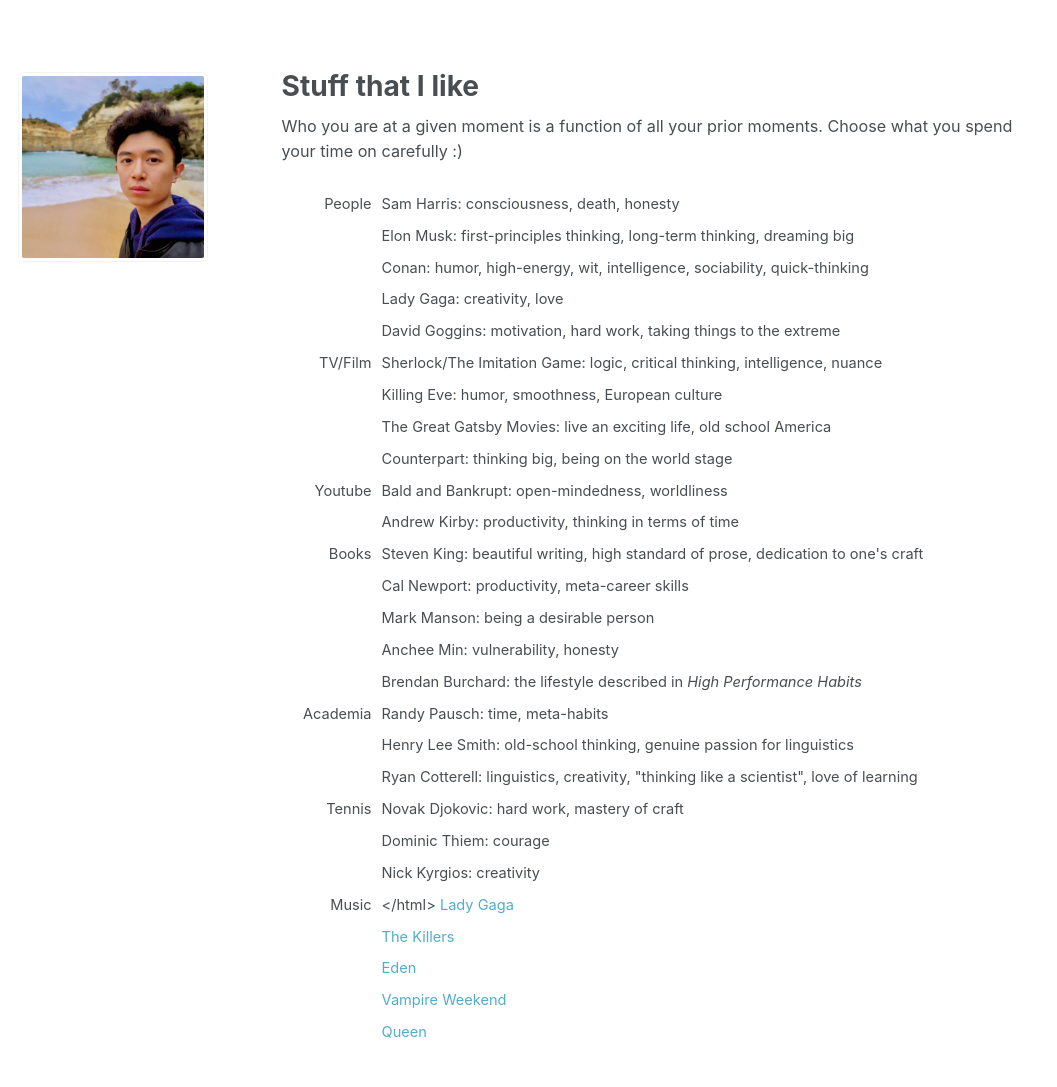
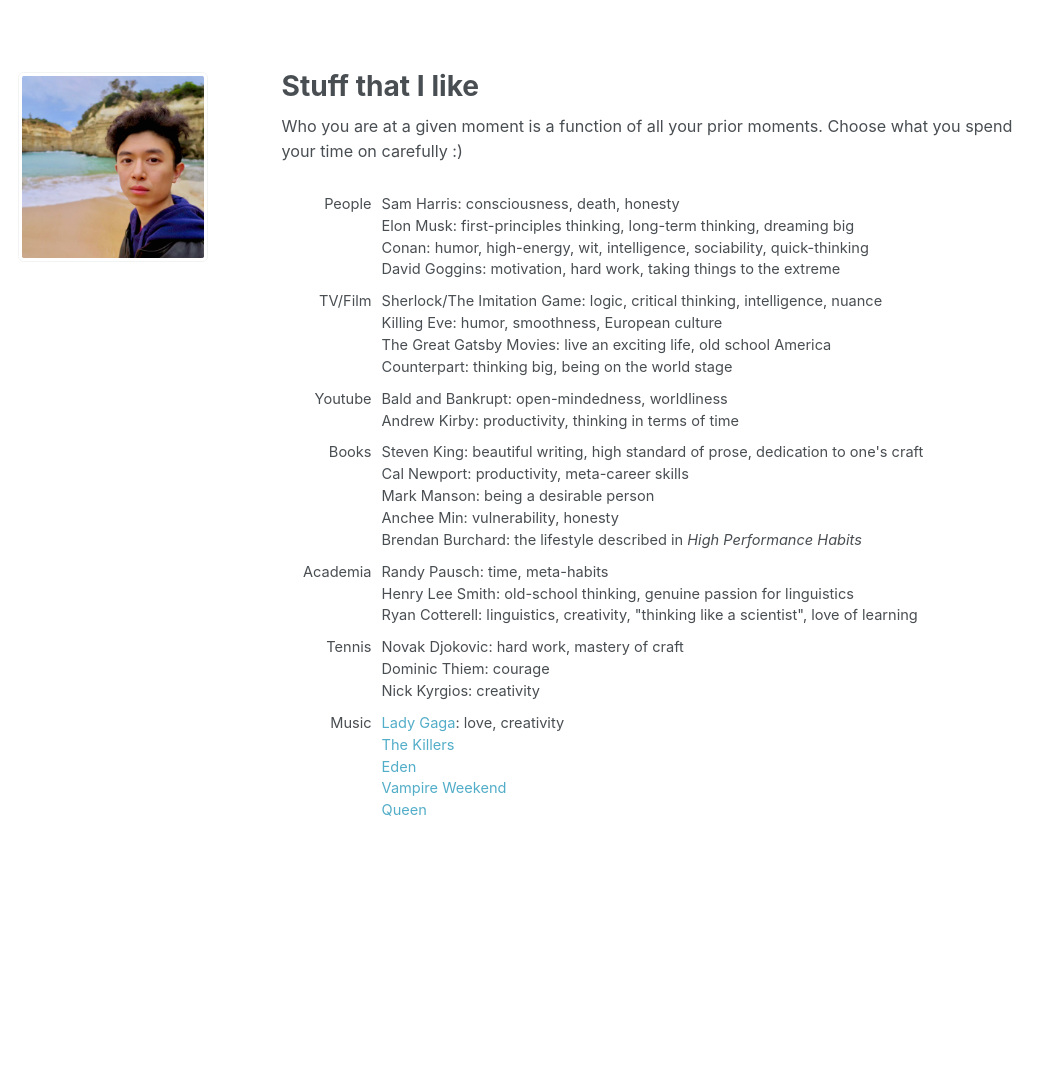
Before and after one commit to jasonwei20/jasonwei20.github.io, a Jekyll site: the page built from _pages/stuff_i_like.md, in a window 1280 px wide. Shown: the whole page, without its empty margins (0-1057 px from the left). Built offline with Jekyll 4.4.1, drawn with Linux system fonts in a browser that asks for light colours; after the commit the page ends 900 px from its top, so only the background shows below that.

Commit message:
Update stuff_i_like.md

```diff
--- a/_pages/stuff_i_like.md
+++ b/_pages/stuff_i_like.md
@@ -23,109 +23,104 @@
     <td style="padding-top:10px">Sam Harris: consciousness, death, honesty</td>
   </tr>
   <tr>
-    <td style="width:100px; text-align:right; padding-right:10px; padding-top:10px"></td>
-    <td style="padding-top:10px">Elon Musk: first-principles thinking, long-term thinking, dreaming big</td>
+    <td style="width:100px; text-align:right; padding-right:10px"></td>
+    <td>Elon Musk: first-principles thinking, long-term thinking, dreaming big</td>
   </tr>
   <tr>
-    <td style="width:100px; text-align:right; padding-right:10px; padding-top:10px"></td>
-    <td style="padding-top:10px">Conan: humor, high-energy, wit, intelligence, sociability, quick-thinking</td>
+    <td style="width:100px; text-align:right; padding-right:10px"></td>
+    <td>Conan: humor, high-energy, wit, intelligence, sociability, quick-thinking</td>
   </tr>
   <tr>
-    <td style="width:100px; text-align:right; padding-right:10px; padding-top:10px"></td>
-    <td style="padding-top:10px">Lady Gaga: creativity, love</td>
-  </tr>
-  <tr>
-    <td style="width:100px; text-align:right; padding-right:10px; padding-top:10px"></td>
-    <td style="padding-top:10px">David Goggins: motivation, hard work, taking things to the extreme</td>
+    <td style="width:100px; text-align:right; padding-right:10px"></td>
+    <td>David Goggins: motivation, hard work, taking things to the extreme</td>
   </tr>
   <tr>
     <td style="width:100px; text-align:right; padding-right:10px; padding-top:10px">TV/Film</td>
     <td style="padding-top:10px">Sherlock/The Imitation Game: logic, critical thinking, intelligence, nuance</td>
   </tr>
   <tr>
-    <td style="width:100px; text-align:right; padding-right:10px; padding-top:10px"></td>
-    <td style="padding-top:10px">Killing Eve: humor, smoothness, European culture</td>
+    <td style="width:100px; text-align:right; padding-right:10px"></td>
+    <td>Killing Eve: humor, smoothness, European culture</td>
   </tr>
   <tr>
-    <td style="width:100px; text-align:right; padding-right:10px; padding-top:10px"></td>
-    <td style="padding-top:10px">The Great Gatsby Movies: live an exciting life, old school America</td>
+    <td style="width:100px; text-align:right; padding-right:10px"></td>
+    <td>The Great Gatsby Movies: live an exciting life, old school America</td>
   </tr>
   <tr>
-    <td style="width:100px; text-align:right; padding-right:10px; padding-top:10px"></td>
-    <td style="padding-top:10px">Counterpart: thinking big, being on the world stage</td>
+    <td style="width:100px; text-align:right; padding-right:10px"></td>
+    <td>Counterpart: thinking big, being on the world stage</td>
   </tr>
   <tr>
     <td style="width:100px; text-align:right; padding-right:10px; padding-top:10px">Youtube</td>
     <td style="padding-top:10px">Bald and Bankrupt: open-mindedness, worldliness</td>
   </tr>
   <tr>
-    <td style="width:100px; text-align:right; padding-right:10px; padding-top:10px"></td>
-    <td style="padding-top:10px">Andrew Kirby: productivity, thinking in terms of time</td>
+    <td style="width:100px; text-align:right; padding-right:10px"></td>
+    <td>Andrew Kirby: productivity, thinking in terms of time</td>
   </tr>
   <tr>
     <td style="width:100px; text-align:right; padding-right:10px; padding-top:10px">Books</td>
     <td style="padding-top:10px">Steven King: beautiful writing, high standard of prose, dedication to one's craft</td>
   </tr>
   <tr>
-    <td style="width:100px; text-align:right; padding-right:10px; padding-top:10px"></td>
-    <td style="padding-top:10px">Cal Newport: productivity, meta-career skills</td>
+    <td style="width:100px; text-align:right; padding-right:10px"></td>
+    <td>Cal Newport: productivity, meta-career skills</td>
   </tr>
   <tr>
-    <td style="width:100px; text-align:right; padding-right:10px; padding-top:10px"></td>
-    <td style="padding-top:10px">Mark Manson: being a desirable person</td>
+    <td style="width:100px; text-align:right; padding-right:10px"></td>
+    <td>Mark Manson: being a desirable person</td>
   </tr>
   <tr>
-    <td style="width:100px; text-align:right; padding-right:10px; padding-top:10px"></td>
-    <td style="padding-top:10px">Anchee Min: vulnerability, honesty</td>
+    <td style="width:100px; text-align:right; padding-right:10px"></td>
+    <td>Anchee Min: vulnerability, honesty</td>
   </tr>
   <tr>
-    <td style="width:100px; text-align:right; padding-right:10px; padding-top:10px"></td>
-    <td style="padding-top:10px">Brendan Burchard: the lifestyle described in <i>High Performance Habits</i></td>
+    <td style="width:100px; text-align:right; padding-right:10px"></td>
+    <td>Brendan Burchard: the lifestyle described in <i>High Performance Habits</i></td>
   </tr>
   <tr>
     <td style="width:100px; text-align:right; padding-right:10px; padding-top:10px">Academia</td>
     <td style="padding-top:10px">Randy Pausch: time, meta-habits</td>
   </tr>
   <tr>
-    <td style="width:100px; text-align:right; padding-right:10px; padding-top:10px"></td>
-    <td style="padding-top:10px">Henry Lee Smith: old-school thinking, genuine passion for linguistics</td>
+    <td style="width:100px; text-align:right; padding-right:10px"></td>
+    <td>Henry Lee Smith: old-school thinking, genuine passion for linguistics</td>
   </tr>
   <tr>
-    <td style="width:100px; text-align:right; padding-right:10px; padding-top:10px"></td>
-    <td style="padding-top:10px">Ryan Cotterell: linguistics, creativity, "thinking like a scientist", love of learning</td>
+    <td style="width:100px; text-align:right; padding-right:10px"></td>
+    <td>Ryan Cotterell: linguistics, creativity, "thinking like a scientist", love of learning</td>
   </tr>
   <tr>
     <td style="width:100px; text-align:right; padding-right:10px; padding-top:10px">Tennis</td>
     <td style="padding-top:10px">Novak Djokovic: hard work, mastery of craft</td>
   </tr>
   <tr>
-    <td style="width:100px; text-align:right; padding-right:10px; padding-top:10px"></td>
-    <td style="padding-top:10px">Dominic Thiem: courage</td>
+    <td style="width:100px; text-align:right; padding-right:10px"></td>
+    <td>Dominic Thiem: courage</td>
   </tr>
   <tr>
-    <td style="width:100px; text-align:right; padding-right:10px; padding-top:10px"></td>
-    <td style="padding-top:10px">Nick Kyrgios: creativity</td>
+    <td style="width:100px; text-align:right; padding-right:10px"></td>
+    <td>Nick Kyrgios: creativity</td>
   </tr>
   <tr>
     <td style="width:100px; text-align:right; padding-right:10px; padding-top:10px">Music</td>
-    <td style="padding-top:10px"></html>
-<a href="https://www.youtube.com/watch?v=etjiqgU0_lI">Lady Gaga</a></td>
+    <td style="padding-top:10px"><a href="https://www.youtube.com/watch?v=etjiqgU0_lI">Lady Gaga</a>: love, creativity</td>
   </tr>
   <tr>
-    <td style="width:100px; text-align:right; padding-right:10px; padding-top:10px"></td>
-    <td style="padding-top:10px"><a href="https://www.youtube.com/watch?v=DL5hTUNoljQ">The Killers</a></td>
+    <td style="width:100px; text-align:right; padding-right:10px"></td>
+    <td><a href="https://www.youtube.com/watch?v=DL5hTUNoljQ">The Killers</a></td>
   </tr>
   <tr>
-    <td style="width:100px; text-align:right; padding-right:10px; padding-top:10px"></td>
-    <td style="padding-top:10px"><a href="https://www.youtube.com/user/EdenProjectOfficial">Eden</a></td>
+    <td style="width:100px; text-align:right; padding-right:10px"></td>
+    <td><a href="https://www.youtube.com/user/EdenProjectOfficial">Eden</a></td>
   </tr>
   <tr>
-    <td style="width:100px; text-align:right; padding-right:10px; padding-top:10px"></td>
-    <td style="padding-top:10px"><a href="https://www.youtube.com/watch?v=FwkrrU2WYKg">Vampire Weekend</a></td>
+    <td style="width:100px; text-align:right; padding-right:10px"></td>
+    <td><a href="https://www.youtube.com/watch?v=FwkrrU2WYKg">Vampire Weekend</a></td>
   </tr>
   <tr>
-    <td style="width:100px; text-align:right; padding-right:10px; padding-top:10px"></td>
-    <td style="padding-top:10px"><a href="https://www.youtube.com/watch?v=aA2IRoPFIn0">Queen</a></td>
+    <td style="width:100px; text-align:right; padding-right:10px"></td>
+    <td><a href="https://www.youtube.com/watch?v=aA2IRoPFIn0">Queen</a></td>
   </tr>
 </table>
 
```
